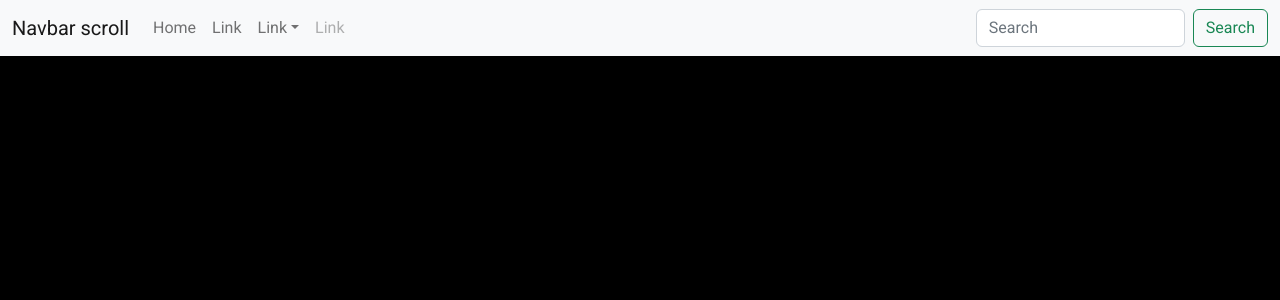
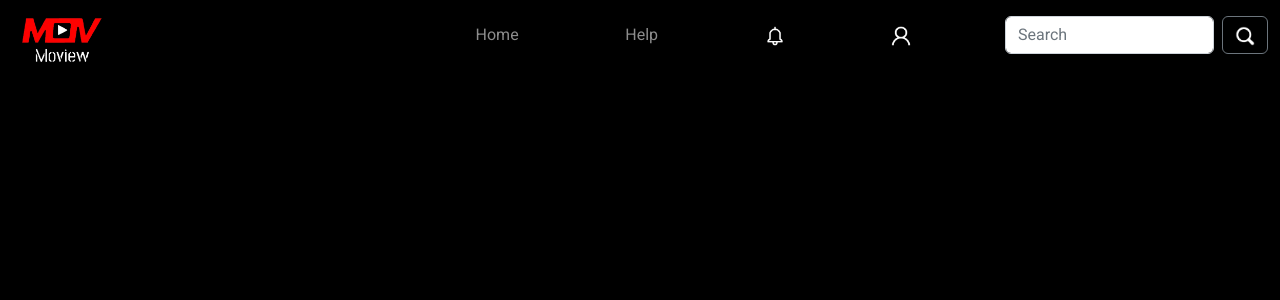
Before and after one commit to gpintoruiz/moview, a React (Create React App) app: page / in a window 1280 px wide. Shown: the top 300 px of the page. Built offline with nearby package versions, Linux system fonts and the light colour scheme; the HTML template or start-up script is replaced by a standard one; a web font is replaced by a local one.

Commit message:
Nav "responsive"

```diff
--- a/src/components/NavBootstrap.jsx
+++ b/src/components/NavBootstrap.jsx
@@ -4,43 +4,28 @@ import Form from 'react-bootstrap/Form';
 import Nav from 'react-bootstrap/Nav';
 import Navbar from 'react-bootstrap/Navbar';
 import NavDropdown from 'react-bootstrap/NavDropdown';
+import '../styles/navBootstrap.css'
+import icono from '../img/logo.png'
+import notification from '../img/campana-white.png'
+import userIcon from '../img/user-white.png'
+import buscador from '../img/lupa-white.png'
 
 function NavScrollExample() {
   return (
-    <Navbar bg="light" expand="lg">
+    <Navbar bg="transparent" variant="dark" expand="lg">
       <Container fluid>
-        <Navbar.Brand href="#">Navbar scroll</Navbar.Brand>
+      <img id='icono' src={icono} alt='icono'></img>
         <Navbar.Toggle aria-controls="navbarScroll" />
         <Navbar.Collapse id="navbarScroll">
-          <Nav
-            className="me-auto my-2 my-lg-0"
-            style={{ maxHeight: '100px' }}
-            navbarScroll
-          >
-            <Nav.Link href="#action1">Home</Nav.Link>
-            <Nav.Link href="#action2">Link</Nav.Link>
-            <NavDropdown title="Link" id="navbarScrollingDropdown">
-              <NavDropdown.Item href="#action3">Action</NavDropdown.Item>
-              <NavDropdown.Item href="#action4">
-                Another action
-              </NavDropdown.Item>
-              <NavDropdown.Divider />
-              <NavDropdown.Item href="#action5">
-                Something else here
-              </NavDropdown.Item>
-            </NavDropdown>
-            <Nav.Link href="#" disabled>
-              Link
-            </Nav.Link>
+          <Nav className="me-auto my-2 my-lg-0" style={{ maxHeight: '100px' }} navbarScroll >
+              <Nav.Link href="#Home" id='link1'>Home</Nav.Link>
+              <Nav.Link href="#Help" id='link2'>Help</Nav.Link>
+              <Nav.Link href="#notifications" id='link3'><img src={notification} alt="campana blanca" id="CampanaIcon"/></Nav.Link>
+              <Nav.Link href="#User" id='link4'><img src={userIcon} alt="User Icon" id="userIcon"/></Nav.Link>
           </Nav>
           <Form className="d-flex">
-            <Form.Control
-              type="search"
-              placeholder="Search"
-              className="me-2"
-              aria-label="Search"
-            />
-            <Button variant="outline-success">Search</Button>
+              <Form.Control type="search" placeholder="Search" className="me-2" aria-label="Search"/>
+              <Button variant="outline-secondary"><img src={buscador} alt="buscador" id="searcher"/></Button>
           </Form>
         </Navbar.Collapse>
       </Container>
--- /dev/null
+++ b/src/styles/navBootstrap.css
@@ -0,0 +1,24 @@
+#icono {
+    width: 80px;
+    background-color: transparent;
+    margin-top: 0.8vw;
+    margin-left: 0.8vw;
+    margin-right:25vw;
+}
+
+#userIcon, #CampanaIcon, #searcher {
+    width:20px
+}
+
+
+#link1, #link2, #link3, #link4 {
+    padding-left: 4.1677vw;
+    padding-right: 4.1677vw;
+}
+
+@media only screen and (max-width: 991px) {
+    #link1, #link2, #link3, #link4 {
+        padding-left: 18px;
+        margin:0px
+    }
+}
```
